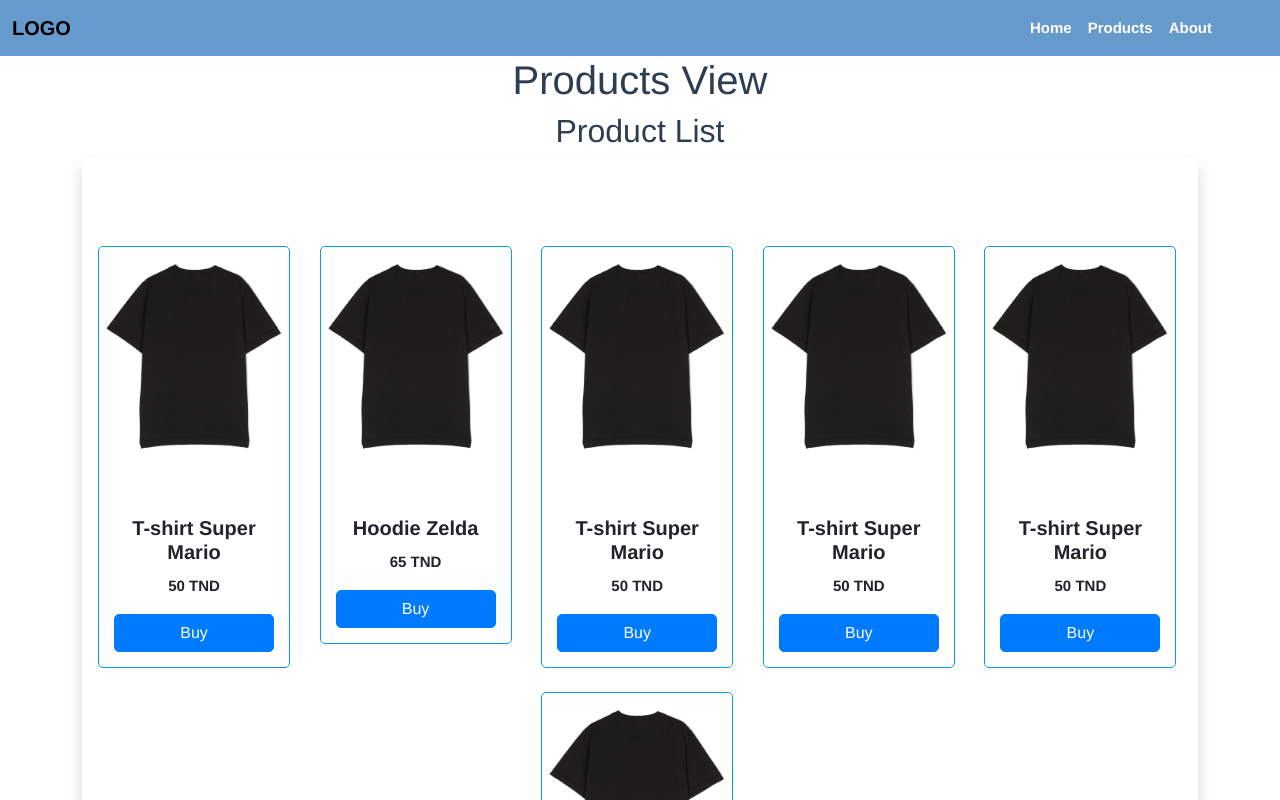
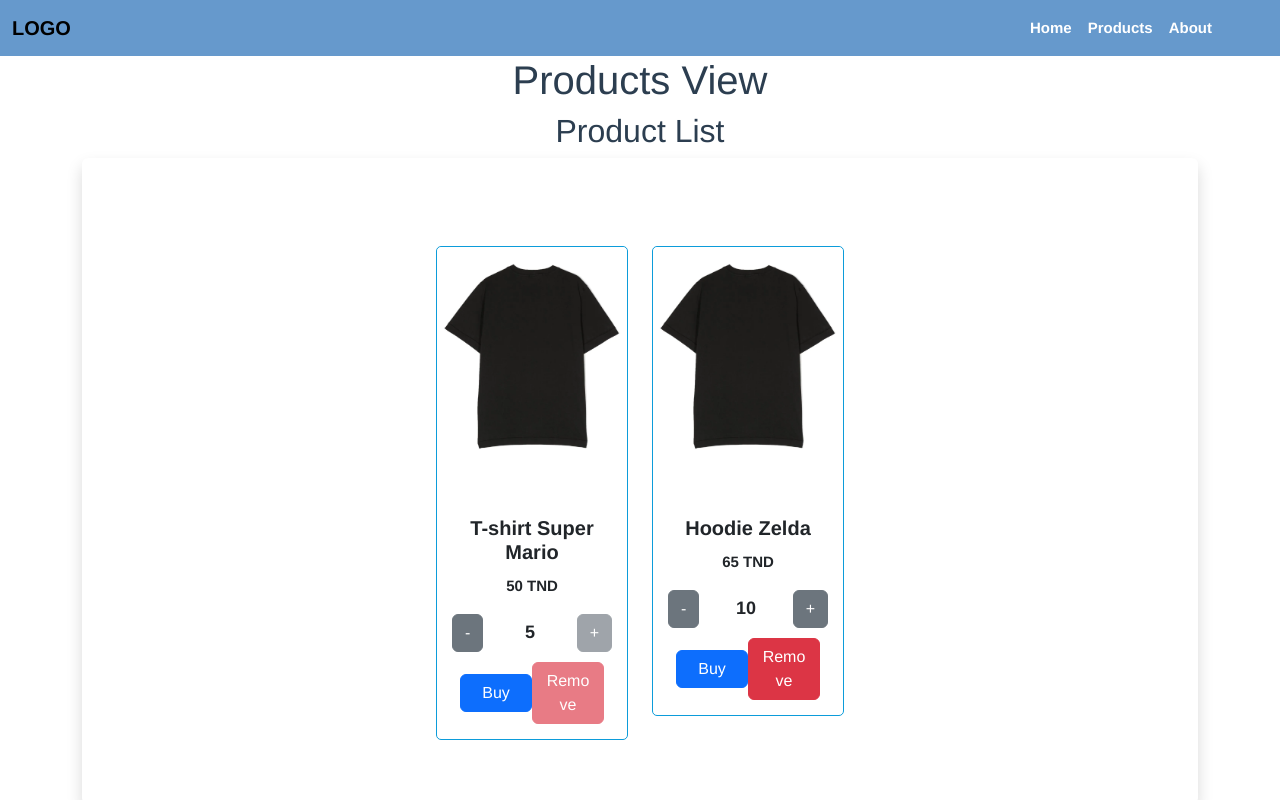
Before and after one commit to AkramZaabi/Vue-project, a Vue app: page /product in a window 1280 px wide. Shown: the top 800 px of the page. Built offline with nearby package versions, Linux system fonts and the light colour scheme.

Commit message:
Added quantity to products and some design props, then a remove button

```diff
--- a/src/components/ProductListComponent.vue
+++ b/src/components/ProductListComponent.vue
@@ -1,20 +1,52 @@
 <template>
   <div>
     <h2>Product List</h2>
-  </div>
     <div class="container">
-    <div class="container shadow p-3 mb-5 bg-body rounded" id="cloathing">
+      <div class="container shadow p-3 mb-5 bg-body rounded" id="clothing">
         <div class="row row-cols-1 row-cols-md-2 g-4 mb-5 mt-5 clothes-card">
           <div class="col" v-for="product in products" :key="product.name">
             <div class="card" style="width: 12rem">
-            <img :src="product.imageUrl" class="card-img-top" alt="..." />
+              <img
+                :src="product.imageUrl"
+                class="card-img-top"
+                :class="{ 'image-disabled': product.quantity === 0 }"
+                alt="..."
+              />
               <div class="card-body text-center">
                 <h5 class="card-title">{{ product.name }}</h5>
                 <p class="card-text">
                   <span class="span-product mt-2">{{ product.price }} TND</span>
                 </p>
-              <button class="btn btn-primary" @click="addToCart(product)">
+                <div class="quantity-controls">
+                  <button
+                    class="btn btn-secondary"
+                    @click="decrementQuantity(product)"
+                    :disabled="product.quantity === 0"
+                  >
+                    -
+                  </button>
+                  <span class="quantity">{{ product.quantity }}</span>
+                  <button
+                    class="btn btn-secondary"
+                    @click="incrementQuantity(product)"
+                    :disabled="product.quantity === initialProductQuantity"
+                  >
+                    +
+                  </button>
+                </div>
+                <button
+                  class="btn btn-primary"
+                  @click="addToCart(product)"
+                  :disabled="product.quantity === 0"
+                >
                   Buy
+                </button>
+                <button
+                  class="btn btn-danger"
+                  @click="removeFromCart(product)"
+                  :disabled="product.quantity === initialProductQuantity"
+                >
+                  Remove
                 </button>
               </div>
             </div>
@@ -25,6 +57,7 @@
     <div class="cart">
       <p>Cart: {{ cartCount }} item(s) - Total: {{ cartTotal }}$</p>
     </div>
+  </div>
 </template>
 
 <script>
@@ -32,42 +65,21 @@ export default {
   name: "ProductListComponent",
   data() {
     return {
+      initialProductQuantity: 5,
       products: [
         {
           name: "T-shirt Super Mario",
           description: "T-shirt avec la photo de Mario",
           price: 50,
           imageUrl: require("../assets/t-shirt.png"),
+          quantity: 5,
         },
         {
           name: "Hoodie Zelda",
           description: "Hoodie featuring the iconic Zelda logo",
           price: 65,
           imageUrl: require("../assets/t-shirt.png"),
-        },
-        {
-          name: "T-shirt Super Mario",
-          description: "T-shirt avec la photo de Mario",
-          price: 50,
-          imageUrl: require("../assets/t-shirt.png"),
-        },
-        {
-          name: "T-shirt Super Mario",
-          description: "T-shirt avec la photo de Mario",
-          price: 50,
-          imageUrl: require("../assets/t-shirt.png"),
-        },
-        {
-          name: "T-shirt Super Mario",
-          description: "T-shirt avec la photo de Mario",
-          price: 50,
-          imageUrl: require("../assets/t-shirt.png"),
-        },
-        {
-          name: "T-shirt Super Mario",
-          description: "T-shirt avec la photo de Mario",
-          price: 50,
-          imageUrl: require("../assets/t-shirt.png"),
+          quantity: 10,
         },
       ],
       cart: [],
@@ -83,15 +95,33 @@ export default {
   },
   methods: {
     addToCart(product) {
-      this.cart.push(product);
+      if (product.quantity > 0) {
+        this.cart.push({ ...product, quantity: 1 });
+        product.quantity--;
+      }
+    },
+    removeFromCart(product) {
+      const index = this.cart.findIndex((p) => p.name === product.name);
+      if (index !== -1) {
+        this.cart.splice(index, 1);
+        product.quantity++;
+      }
+    },
+    incrementQuantity(product) {
+      if (product.quantity < this.initialProductQuantity) {
+        product.quantity++;
+      }
+    },
+    decrementQuantity(product) {
+      if (product.quantity > 0) {
+        product.quantity--;
+      }
     },
   },
 };
 </script>
 
 <style scoped>
-/* Special CSS for the provided HTML structure */
-
 .container {
   display: flex;
   justify-content: center;
@@ -106,7 +136,7 @@ export default {
 }
 
 .col {
-  flex: 0 0 20%; /* Adjust as needed */
+  flex: 0 0 20%;
 }
 
 .card {
@@ -145,16 +175,34 @@ export default {
   font-weight: bold;
 }
 
-.btn-primary {
-  width: 100%;
-  background-color: #007bff;
-  color: white;
-  border: 1px solid #007bff;
-  border-radius: 5px;
-  transition: background-color 0.3s ease-in-out;
+.quantity-controls {
+  display: flex;
+  justify-content: space-between;
+  align-items: center;
+  margin-top: 10px;
+}
+
+.quantity {
+  font-size: 18px;
+  font-weight: bold;
+}
+
+.btn-primary,
+.btn-danger {
+  width: 45%;
+  margin-top: 10px;
 }
 
 .btn-primary:hover {
   background-color: #0056b3;
 }
+
+.btn-danger:hover {
+  background-color: #dc3545;
+}
+
+.image-disabled {
+  filter: grayscale(100%);
+  opacity: 0.7;
+}
 </style>
```
Lines whose indentation alone changed are shown as unchanged.
